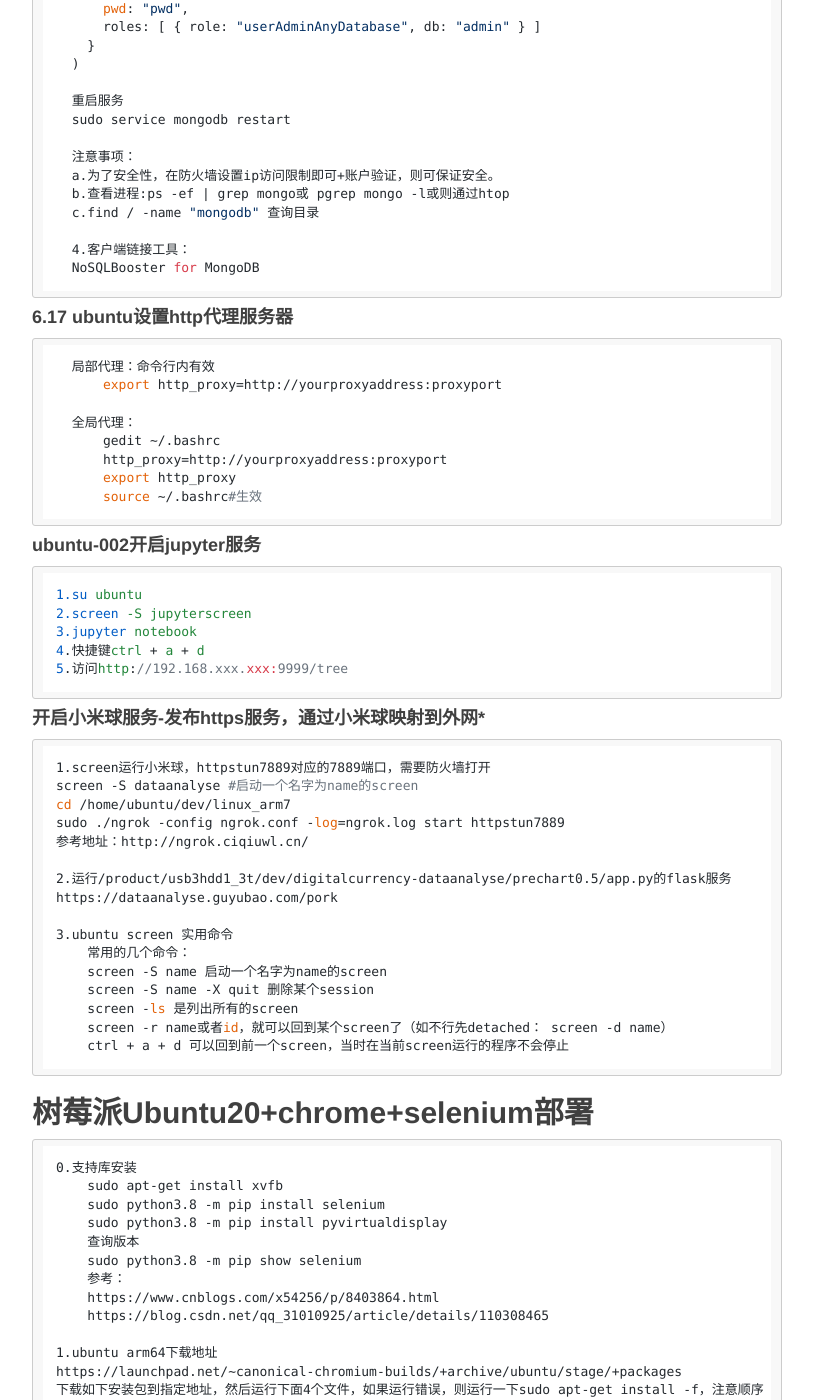
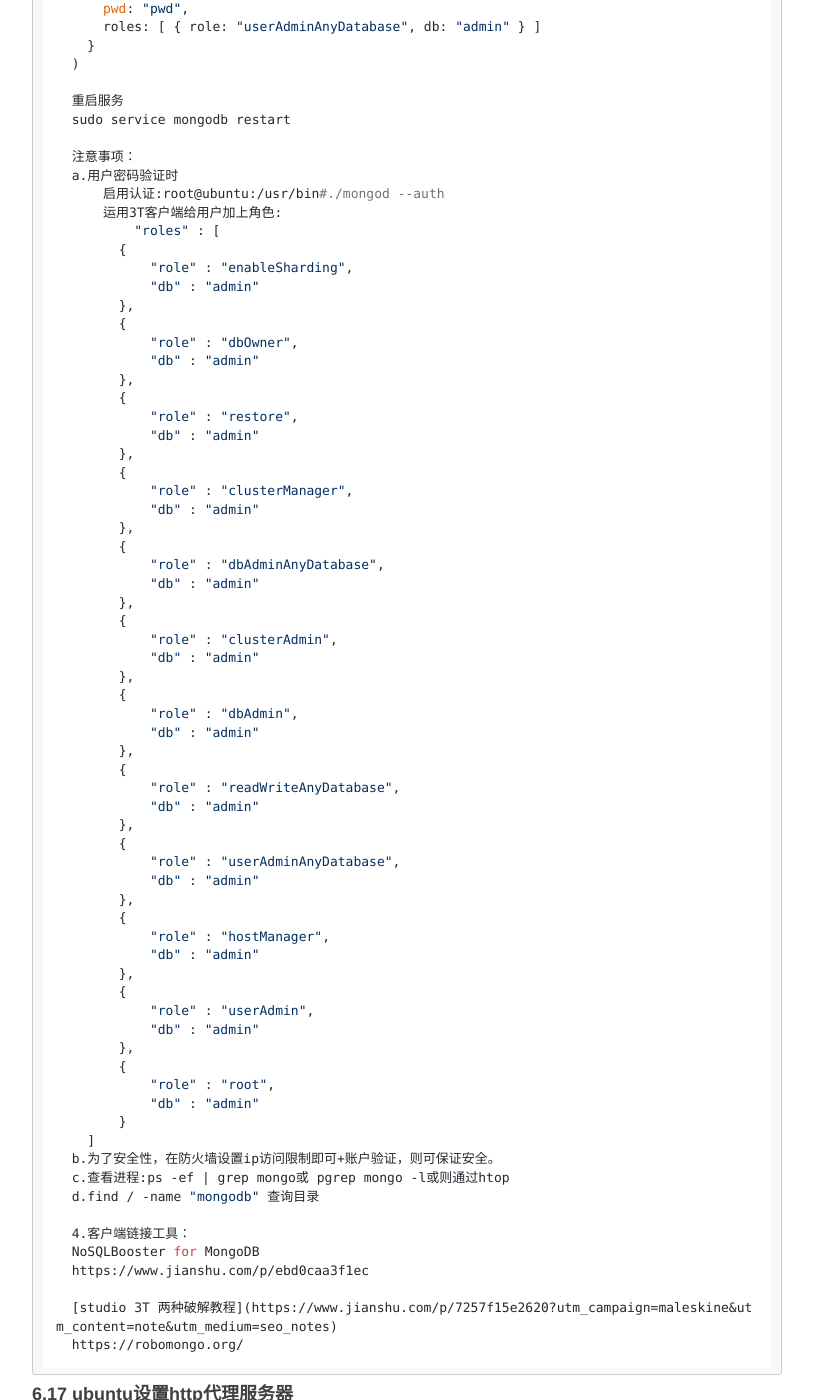
Before and after one commit to figerdeng/siweiwo, a Jekyll site: the page built from _posts/2021-07-06--raspi-ubuntu-dataanalyse.md, in a window 1280 px wide and 1400 px high, scrolled down 12697 px. Shown: the whole window, without its empty margins (233-1046 px from the left). Built offline with Jekyll 4.4.1, drawn with Linux system fonts in a browser that asks for light colours; nearby versions of some CDN libraries; comment, search, counter and statistics services are not loaded.

Commit message:
更新维护文档

````diff
--- a/_posts/2021-07-06--raspi-ubuntu-dataanalyse.md
+++ b/_posts/2021-07-06--raspi-ubuntu-dataanalyse.md
@@ -624,12 +624,69 @@ description: 树莓派打造量化平台
   sudo service mongodb restart
 
   注意事项：
-  a.为了安全性，在防火墙设置ip访问限制即可+账户验证，则可保证安全。
-  b.查看进程:ps -ef | grep mongo或 pgrep mongo -l或则通过htop
-  c.find / -name "mongodb" 查询目录
+  a.用户密码验证时
+      启用认证:root@ubuntu:/usr/bin#./mongod --auth
+      运用3T客户端给用户加上角色:
+          "roles" : [
+        {
+            "role" : "enableSharding",
+            "db" : "admin"
+        },
+        {
+            "role" : "dbOwner",
+            "db" : "admin"
+        },
+        {
+            "role" : "restore",
+            "db" : "admin"
+        },
+        {
+            "role" : "clusterManager",
+            "db" : "admin"
+        },
+        {
+            "role" : "dbAdminAnyDatabase",
+            "db" : "admin"
+        },
+        {
+            "role" : "clusterAdmin",
+            "db" : "admin"
+        },
+        {
+            "role" : "dbAdmin",
+            "db" : "admin"
+        },
+        {
+            "role" : "readWriteAnyDatabase",
+            "db" : "admin"
+        },
+        {
+            "role" : "userAdminAnyDatabase",
+            "db" : "admin"
+        },
+        {
+            "role" : "hostManager",
+            "db" : "admin"
+        },
+        {
+            "role" : "userAdmin",
+            "db" : "admin"
+        },
+        {
+            "role" : "root",
+            "db" : "admin"
+        }
+    ]
+  b.为了安全性，在防火墙设置ip访问限制即可+账户验证，则可保证安全。
+  c.查看进程:ps -ef | grep mongo或 pgrep mongo -l或则通过htop
+  d.find / -name "mongodb" 查询目录
 
   4.客户端链接工具：
   NoSQLBooster for MongoDB
+  https://www.jianshu.com/p/ebd0caa3f1ec
+
+  [studio 3T 两种破解教程](https://www.jianshu.com/p/7257f15e2620?utm_campaign=maleskine&utm_content=note&utm_medium=seo_notes)
+  https://robomongo.org/
   ```
 
 #### **6.17 ubuntu设置http代理服务器**
````
